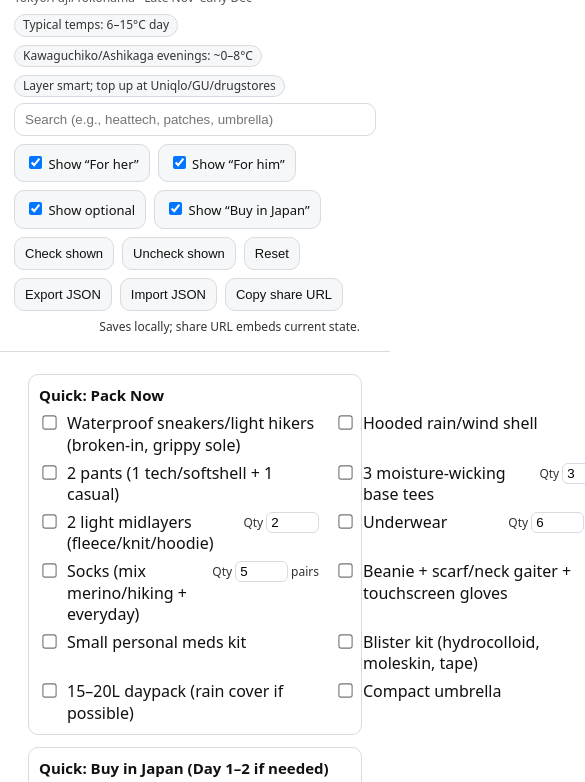
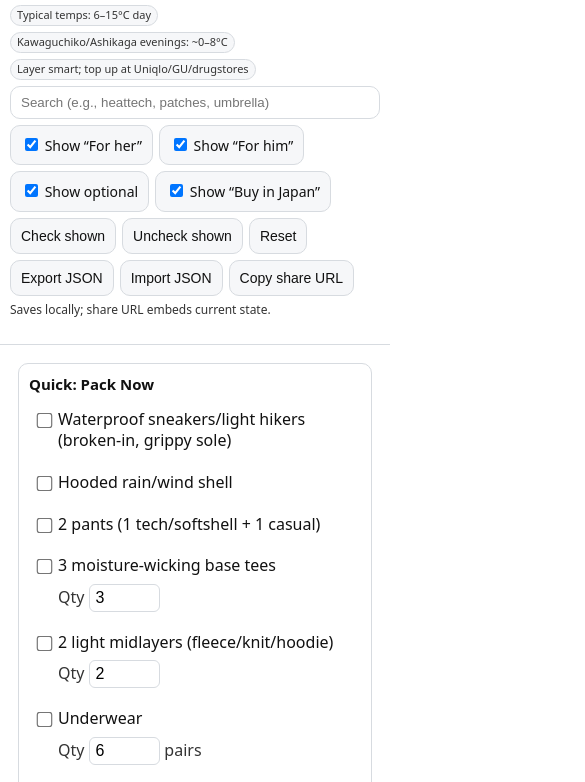
Before and after one commit to ksungcaya/pages, a plain HTML site: page japan/2025-autumn/checklist.html in a window 390 px wide. Shown: the part 69-851 px from the top of the page, 585 px wide, since content can reach past the window. Drawn offline with Linux system fonts and the light colour scheme.

Commit message:
responsive checklist

```diff
--- a/japan/2025-autumn/checklist.html
+++ b/japan/2025-autumn/checklist.html
@@ -18,10 +18,14 @@
   .note{font-size:12px;color:#333;margin-left:auto}
   section{page-break-inside:avoid;border:1px solid var(--line);border-radius:10px;margin:12px 14px;padding:10px}
   section h2{font-size:15px;margin:0 0 8px 0}
-  .grid{display:grid;grid-template-columns:repeat(2, minmax(280px, 1fr));gap:6px 16px}
+  .grid {
+    display: grid;
+    grid-template-columns: repeat(2, minmax(280px, 1fr));
+    gap: 8px 16px;
+  }
   .item{display:flex;align-items:flex-start;gap:8px}
   .item input[type="checkbox"]{margin-top:3px;transform:scale(1.1)}
-  .label{flex:1}
+  .label{flex:1;min-width: 0; overflow-wrap: anywhere;}
   .badge{font-size:10px;color:#0b6d6d;border:1px solid #9bc;border-radius:999px;padding:1px 6px;margin-left:6px;white-space:nowrap}
   .opt{opacity:.9}
   .qty{font-size:12px;color:#333;white-space:nowrap;margin-left:6px}
@@ -43,6 +47,88 @@
     /* Ensure guide sections break nicely on paper */
     #guide section{page-break-inside:avoid}
   }
+
+  /* ——— Mobile responsiveness ——— */
+  * { -webkit-tap-highlight-color: rgba(0,0,0,0.08); }
+
+  @media (max-width: 880px){
+    /* Ease into 2 columns on tablets/large phones */
+    .grid{ grid-template-columns: repeat(2, minmax(220px, 1fr)); }
+    .wrap{ padding: 8px 12px; }
+    section{ margin: 10px 12px; }
+  }
+
+  @media (max-width: 640px){
+    /* Header + spacing */
+    .wrap{ padding: 8px 10px; }
+    h1{ font-size: 18px; margin-bottom: 4px; }
+    .sub{ font-size: 11px; }
+    .meta{ gap: 6px; }
+    .meta span{ padding: 2px 6px; font-size: 11px; }
+
+    /* Controls: search full width, chips/buttons wrap and scroll if needed */
+    .controls{ gap: 6px; padding-bottom: 6px; overflow-x: auto; -webkit-overflow-scrolling: touch; }
+    .controls::-webkit-scrollbar{ height: 0; } /* hide scrollbar on iOS/Chrome mobile */
+    .controls input[type="search"]{ flex: 1 0 100%; min-width: 0; }
+    .controls .note{ flex: 1 0 100%; margin-left: 0; }
+    button,.chip{ padding: 9px 10px; font-size: 14px; }
+
+    /* Checklist items: larger tap targets + bigger checkboxes */
+    .grid{ grid-template-columns: 1fr; gap: 8px; }
+    .item{ padding: 6px 2px; gap: 1px; }
+    .item input[type="checkbox"]{ transform: scale(1.25); margin-top: 4px; }
+
+    /* Qty fields: easier to tap; avoid iOS zoom by using >=16px */
+    .qty{ font-size: 14px; }
+    .qty input{ width: 3.6em; font-size: 16px; padding: 4px 6px; }
+
+    /* Details/notes: larger touch area */
+    details summary{ font-size: 15px; line-height: 1.8; }
+
+    /* Sections tighter on mobile */
+    section{ margin: 10px 8px; padding: 10px; }
+  }
+
+  @media (max-width: 380px){
+    /* Extra small phones */
+    .wrap{ padding: 6px 8px; }
+    .controls{ gap: 5px; }
+    button,.chip{ padding: 8px 9px; font-size: 13px; }
+    .meta span{ font-size: 10px; }
+  }
+
+  @media (max-width: 640px){
+    header{ position: sticky; top: 0; background: #fff; z-index: 10; }
+  }
+
+  /* 1 column on phones (tweak 680–740px to taste) */
+  @media (max-width: 700px) {
+    .grid{ grid-template-columns: 1fr; }
+    .item{
+      display: grid;
+      grid-template-columns: 26px 1fr;  /* left col ~checkbox width */
+      grid-auto-rows: auto;
+      align-items: start;
+    }
+    .item input[type="checkbox"]{
+      grid-column: 1; grid-row: 1;
+      transform: scale(1.2);
+      margin-top: 5px; /* nudge for vertical alignment */
+    }
+    .item .label{
+      grid-column: 2; grid-row: 1;
+      min-width: 0;
+      overflow-wrap: anywhere; /* prevent overflow/overlap */
+    }
+    .item .qty{
+      grid-column: 2; grid-row: 2;  /* sits under label, indented */
+      margin: 6px 0 0 0;
+      text-align: left;
+      font-size: 16px; /* avoid iOS zoom */
+    }
+    .qty input{ font-size: 16px; }
+}
+
 
 </style>
 </head>
```
